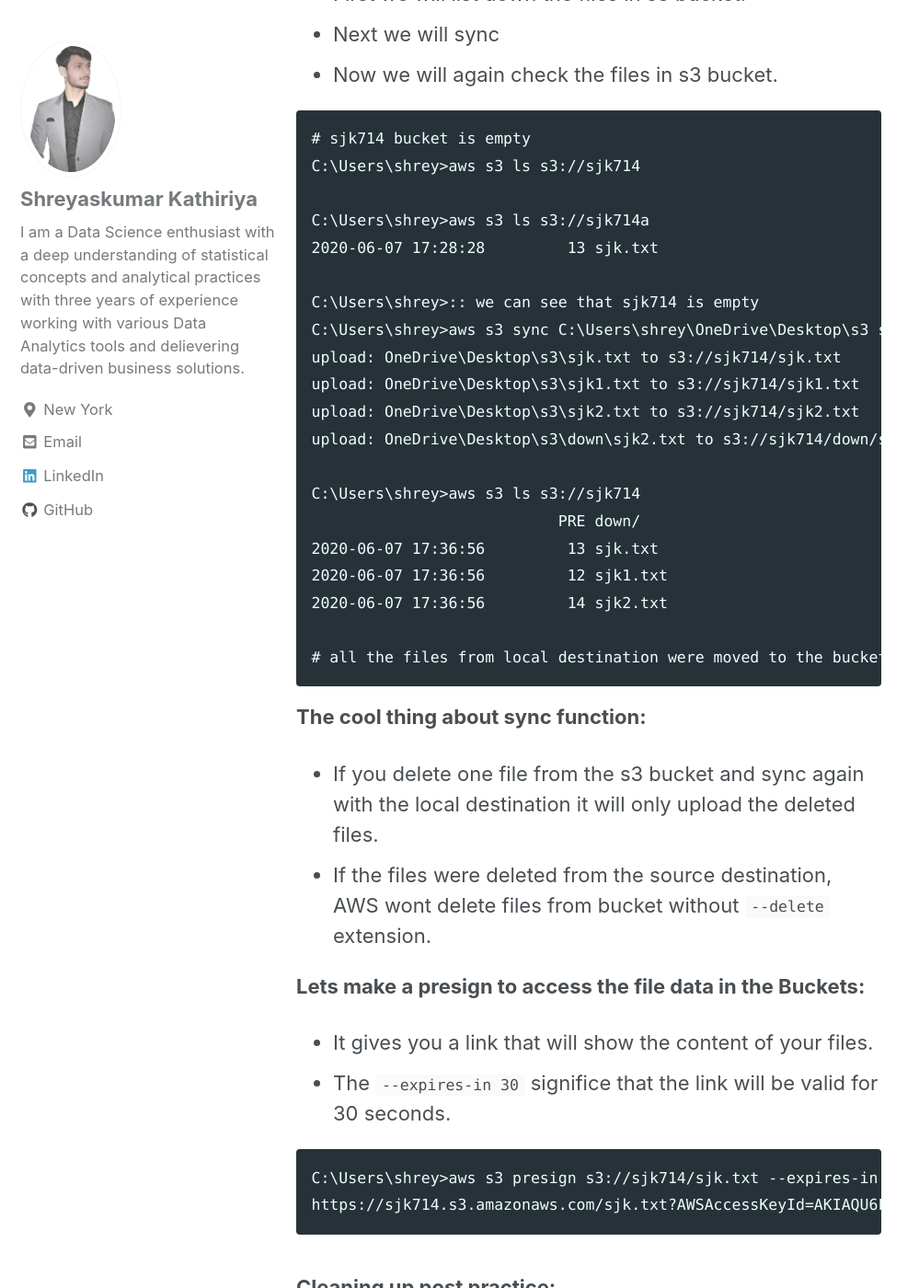
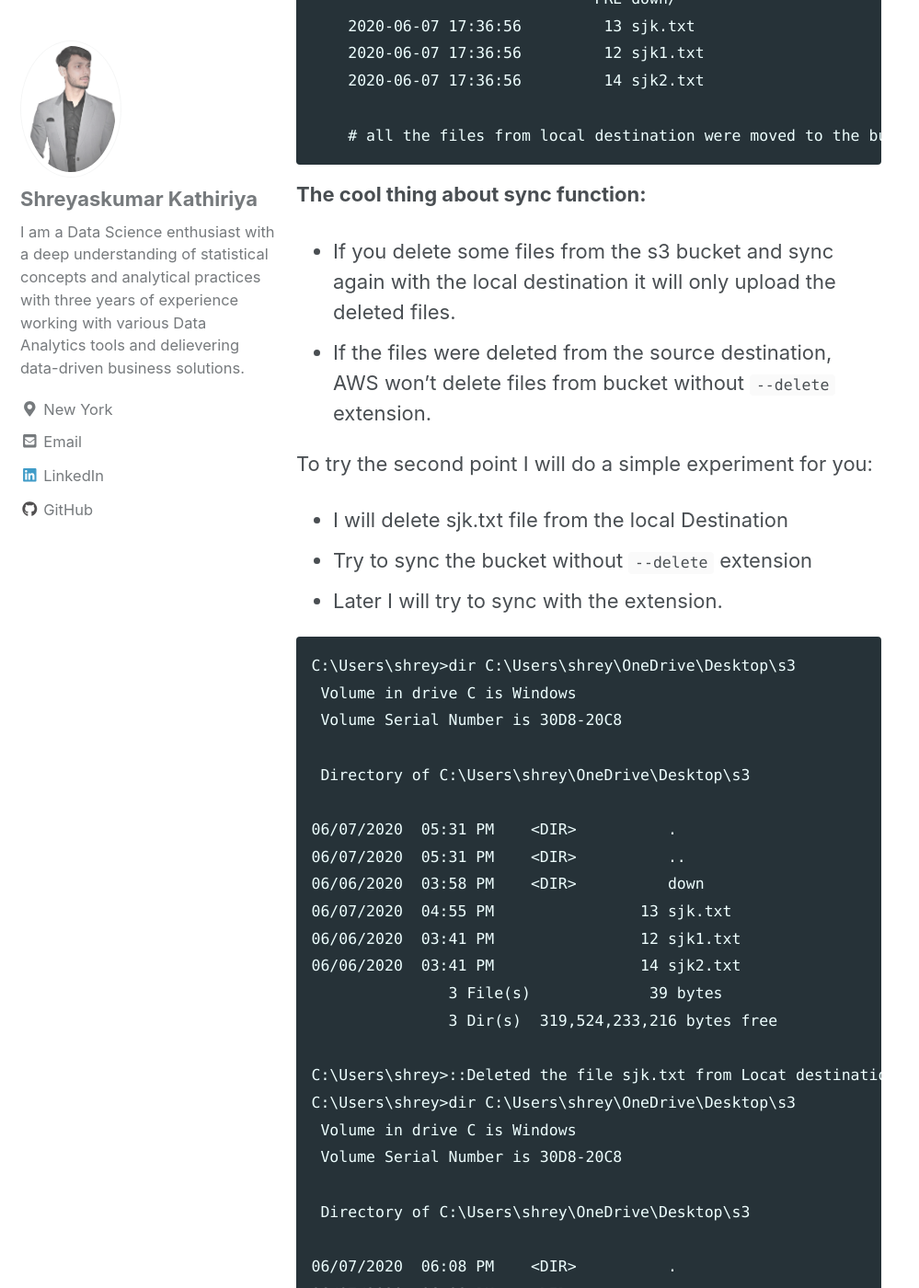
Before and after one commit to Shreyash1811/Shreyash1811.github.io, a Jekyll site: the page built from _posts/2020-06-07-aws_boto3.md, in a window 1280 px wide and 1400 px high, scrolled down 4330 px. Shown: the whole window at 92% size, without its empty margins (0-999 px from the left). Built offline with Jekyll 4.4.1, drawn with Linux system fonts in a browser that asks for light colours; nearby versions of some CDN libraries; some of the changed text lies outside the part shown.

Commit message:
aws_cli post live

````diff
--- a/_posts/2020-06-07-aws_boto3.md
+++ b/_posts/2020-06-07-aws_boto3.md
@@ -1,15 +1,15 @@
 ---
-title: "Managing AWS s3 buckets from CMD using CLI and Jupyter Notebook using boto3"
+title: "Managing AWS s3 buckets from CMD using CLI"
 date: 2020-05-31
 categories: [Python]
 tags: [AWS]
 header:
-  image: "/images/stocks_fbprophet/header.gif"
-excerpt: "--"
+  image: "/images/aws_cli/header.png"
+excerpt: "This post will guide you through easy steps to configure AWS CLI and interact with S3 buckets from your Command Line with live example commands"
 mathjax: "true"
 ---
 ## AWS, CLI, Boto3, and AWS S3:
-*Objective of this post is to make acquintance with AWS s3 services and how to access it and manage it with CLI and Boto3 SDK for python.*
+*Objective of this post is to make acquaintance with AWS s3 services and how to access it and manage it with CLI from Command line*
 
 
 ### Lets get these key terms explained for once and for all:
@@ -49,34 +49,34 @@
 **Lets make 2 buckets:**
 
 ```
-C:\Users\shrey>aws s3 mb s3://sjk714
-make_bucket: sjk714
+    C:\Users\shrey>aws s3 mb s3://sjk714
+    make_bucket: sjk714
 
-C:\Users\shrey>aws s3 mb s3://sjk714a
-make_bucket: sjk714a
+    C:\Users\shrey>aws s3 mb s3://sjk714a
+    make_bucket: sjk714a
 ```
 
 **Lets copy some files to the bucket sjk714:**
 - Remember the first location is always the Source and second location is Destination
 
 ```
-C:\Users\shrey>aws s3 cp C:\Users\shrey\OneDrive\Desktop\s3\sjk.txt s3://sjk714
-upload: OneDrive\Desktop\s3\sjk.txt to s3://sjk714/sjk.txt
+    C:\Users\shrey>aws s3 cp C:\Users\shrey\OneDrive\Desktop\s3\sjk.txt s3://sjk714
+    upload: OneDrive\Desktop\s3\sjk.txt to s3://sjk714/sjk.txt
 ```
 
 **Lets copy the uploaded file in sjk714 bucket to sjk714a bucket:**
 
 ```
-C:\Users\shrey>aws s3 cp s3://sjk714/sjk.txt s3://sjk714a
-copy: s3://sjk714/sjk.txt to s3://sjk714a/sjk.txt
+    C:\Users\shrey>aws s3 cp s3://sjk714/sjk.txt s3://sjk714a
+    copy: s3://sjk714/sjk.txt to s3://sjk714a/sjk.txt
 ```
 
 **Lets move file from sjk714 bucket to local drive:**
 - Remember moving file will remove it from source location and move it to destination
 
 ```
-C:\Users\shrey>aws s3 mv s3://sjk714/sjk.txt C:\Users\shrey\OneDrive\Desktop\s3
-move: s3://sjk714/sjk.txt to OneDrive\Desktop\s3\sjk.txt
+    C:\Users\shrey>aws s3 mv s3://sjk714/sjk.txt C:\Users\shrey\OneDrive\Desktop\s3
+    move: s3://sjk714/sjk.txt to OneDrive\Desktop\s3\sjk.txt
 ```
 You will notice that the file from sjk714 bucket was removed with the above line.
 
@@ -86,56 +86,101 @@
 - Now we will again check the files in s3 bucket.
 
 ```
-# sjk714 bucket is empty
-C:\Users\shrey>aws s3 ls s3://sjk714
+    # sjk714 bucket is empty
+    C:\Users\shrey>aws s3 ls s3://sjk714
 
-C:\Users\shrey>aws s3 ls s3://sjk714a
-2020-06-07 17:28:28         13 sjk.txt
+    C:\Users\shrey>aws s3 ls s3://sjk714a
+    2020-06-07 17:28:28         13 sjk.txt
 
-C:\Users\shrey>:: we can see that sjk714 is empty
-C:\Users\shrey>aws s3 sync C:\Users\shrey\OneDrive\Desktop\s3 s3://sjk714
-upload: OneDrive\Desktop\s3\sjk.txt to s3://sjk714/sjk.txt
-upload: OneDrive\Desktop\s3\sjk1.txt to s3://sjk714/sjk1.txt
-upload: OneDrive\Desktop\s3\sjk2.txt to s3://sjk714/sjk2.txt
-upload: OneDrive\Desktop\s3\down\sjk2.txt to s3://sjk714/down/sjk2.txt
+    C:\Users\shrey>:: we can see that sjk714 is empty
+    C:\Users\shrey>aws s3 sync C:\Users\shrey\OneDrive\Desktop\s3 s3://sjk714
+    upload: OneDrive\Desktop\s3\sjk.txt to s3://sjk714/sjk.txt
+    upload: OneDrive\Desktop\s3\sjk1.txt to s3://sjk714/sjk1.txt
+    upload: OneDrive\Desktop\s3\sjk2.txt to s3://sjk714/sjk2.txt
+    upload: OneDrive\Desktop\s3\down\sjk2.txt to s3://sjk714/down/sjk2.txt
 
-C:\Users\shrey>aws s3 ls s3://sjk714
-                           PRE down/
-2020-06-07 17:36:56         13 sjk.txt
-2020-06-07 17:36:56         12 sjk1.txt
-2020-06-07 17:36:56         14 sjk2.txt
+    C:\Users\shrey>aws s3 ls s3://sjk714
+                               PRE down/
+    2020-06-07 17:36:56         13 sjk.txt
+    2020-06-07 17:36:56         12 sjk1.txt
+    2020-06-07 17:36:56         14 sjk2.txt
 
-# all the files from local destination were moved to the bucket
+    # all the files from local destination were moved to the bucket
 ```
 **The cool thing about sync function:**
-- If you delete one file from the s3 bucket and sync again with the local destination it will only upload the deleted files.
-- If the files were deleted from the source destination, AWS wont delete files from bucket without `--delete` extension.
+- If you delete some files from the s3 bucket and sync again with the local destination it will only upload the deleted files.
+- If the files were deleted from the source destination, AWS won't delete files from bucket without `--delete` extension.
+
+To try the second point I will do a simple experiment for you:
+- I will delete sjk.txt file from the local Destination
+- Try to sync the bucket without `--delete` extension
+- Later I will try to sync with the extension.
+
+```
+C:\Users\shrey>dir C:\Users\shrey\OneDrive\Desktop\s3
+ Volume in drive C is Windows
+ Volume Serial Number is 30D8-20C8
+
+ Directory of C:\Users\shrey\OneDrive\Desktop\s3
+
+06/07/2020  05:31 PM    <DIR>          .
+06/07/2020  05:31 PM    <DIR>          ..
+06/06/2020  03:58 PM    <DIR>          down
+06/07/2020  04:55 PM                13 sjk.txt
+06/06/2020  03:41 PM                12 sjk1.txt
+06/06/2020  03:41 PM                14 sjk2.txt
+               3 File(s)             39 bytes
+               3 Dir(s)  319,524,233,216 bytes free
+
+C:\Users\shrey>::Deleted the file sjk.txt from Locat destination
+C:\Users\shrey>dir C:\Users\shrey\OneDrive\Desktop\s3
+ Volume in drive C is Windows
+ Volume Serial Number is 30D8-20C8
+
+ Directory of C:\Users\shrey\OneDrive\Desktop\s3
+
+06/07/2020  06:08 PM    <DIR>          .
+06/07/2020  06:08 PM    <DIR>          ..
+06/06/2020  03:58 PM    <DIR>          down
+06/06/2020  03:41 PM                12 sjk1.txt
+06/06/2020  03:41 PM                14 sjk2.txt
+               2 File(s)             26 bytes
+               3 Dir(s)  319,523,516,416 bytes free
+
+C:\Users\shrey>:: Lets try to sync the sjk714 bucket
+C:\Users\shrey>aws s3 sync C:\Users\shrey\OneDrive\Desktop\s3 s3://sjk714
+
+C:\Users\shrey>:: It did not delete the file from s3 bucket. Lets try the same with --delete extension
+C:\Users\shrey>aws s3 sync C:\Users\shrey\OneDrive\Desktop\s3 s3://sjk714 --delete
+delete: s3://sjk714/sjk.txt
+```
 
 **Lets make a presign to access the file data in the Buckets:**
 - It gives you a link that will show the content of your files.
 - The `--expires-in 30` significe that the link will be valid for 30 seconds.
 
 ```
-C:\Users\shrey>aws s3 presign s3://sjk714/sjk.txt --expires-in 30
-https://sjk714.s3.amazonaws.com/sjk.txt?AWSAccessKeyId=AKIAQU6F5LRCF2EAES2O&Signature=yQpayn1kBJqYo6BCW488AwwQnAQ%3D&Expires=1591566243
+    C:\Users\shrey>aws s3 presign s3://sjk714/sjk.txt --expires-in 30
+    https://sjk714.s3.amazonaws.com/sjk.txt?AWSAccessKeyId=AKIAQU6F5LRCF2EAES2O&Signature=yQpayn1kBJqYo6BCW488AwwQnAQ%3D&Expires=1591566243
 ```
 ### Cleaning up post practice:
 - Always remember to delete all the buckets to avoid any charges.
 - You have to empty the bucket before you can delete it.
 
 ```
-C:\Users\shrey>aws s3 rm s3://sjk714 --recursive
-delete: s3://sjk714/down/sjk2.txt
-delete: s3://sjk714/sjk1.txt
-delete: s3://sjk714/sjk.txt
-delete: s3://sjk714/sjk2.txt
+    C:\Users\shrey>aws s3 rm s3://sjk714 --recursive
+    delete: s3://sjk714/down/sjk2.txt
+    delete: s3://sjk714/sjk1.txt
+    delete: s3://sjk714/sjk.txt
+    delete: s3://sjk714/sjk2.txt
 
-C:\Users\shrey>aws s3 rm s3://sjk714a --recursive
-delete: s3://sjk714a/sjk.txt
+    C:\Users\shrey>aws s3 rm s3://sjk714a --recursive
+    delete: s3://sjk714a/sjk.txt
 
-C:\Users\shrey>aws s3 rb s3://sjk714a
-remove_bucket: sjk714a
+    C:\Users\shrey>aws s3 rb s3://sjk714a
+    remove_bucket: sjk714a
 
-C:\Users\shrey>aws s3 rb s3://sjk714
-remove_bucket: sjk714
+    C:\Users\shrey>aws s3 rb s3://sjk714
+    remove_bucket: sjk714
 ```
+**I hope this post turned out helpful. Keep Learning and growing**
````
Also changed, not shown: images/aws_cli/header.png (added).
